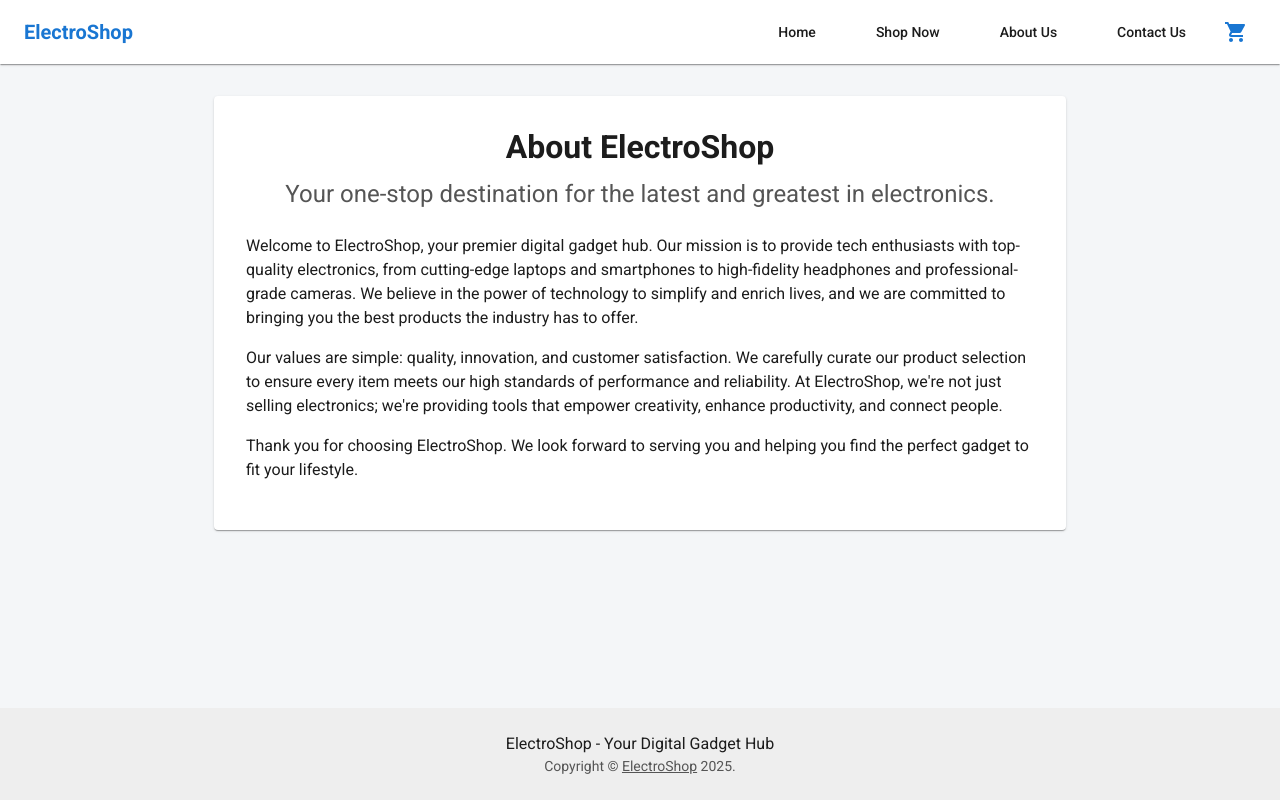
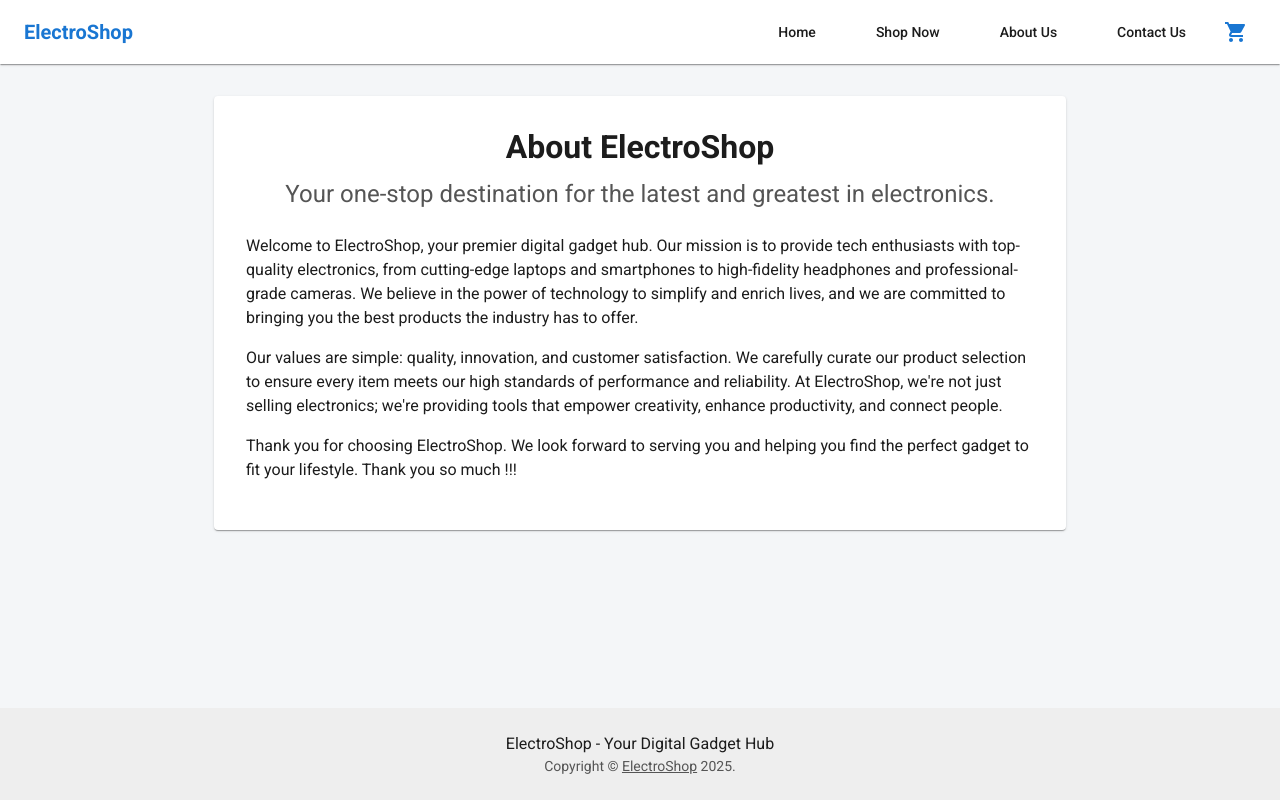
Before and after one commit to jyotiraul/ElectroShop, a React (Create React App) app in the folder frontend/: page /about in a window 1280 px wide. Built offline with nearby package versions, Linux system fonts and the light colour scheme.

Commit message:
pushing changes for deploymnet testing purpose

```diff
--- a/frontend/src/pages/AboutUsPage.jsx
+++ b/frontend/src/pages/AboutUsPage.jsx
@@ -20,6 +20,7 @@ const AboutUsPage = () => {
         </Typography>
         <Typography variant="body1" paragraph>
           Thank you for choosing ElectroShop. We look forward to serving you and helping you find the perfect gadget to fit your lifestyle.
+          Thank you so much !!!
         </Typography>
       </Paper>
     </Container>
```
